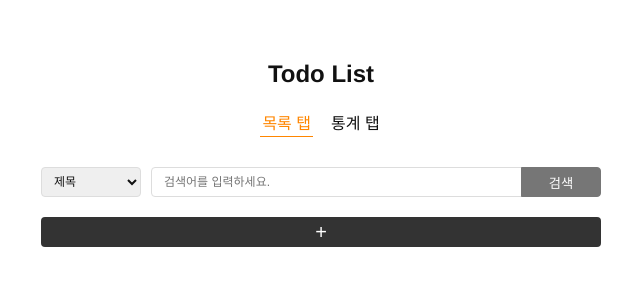
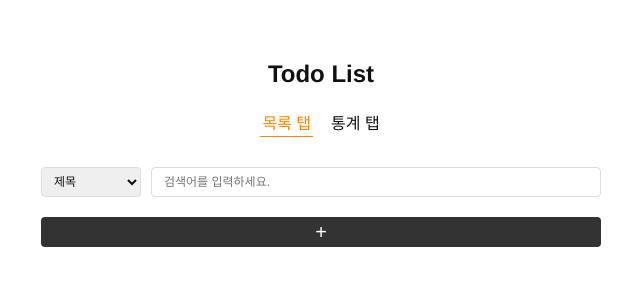
Before and after one commit to jangjihoon96/Vue3_TodoList, a Vue app: page /Vue3_Todolist_Deploy/stet in a window 1280 px wide. Both pictures are taken after a click on the button "목록 탭". Shown: the top 300 px of the page, without its empty margins (319-959 px from the left). Built offline with nearby package versions, Linux system fonts and the light colour scheme; what vue3-apexcharts would draw is missing.

Commit message:
chore: 안쓰는 버튼 제거

```diff
--- a/src/views/TabList.vue
+++ b/src/views/TabList.vue
@@ -24,7 +24,6 @@
         v-model="searchTerm"
         placeholder="검색어를 입력하세요."
       />
-      <button>검색</button>
     </form>
     <div class="list-contents">
       <button
```
